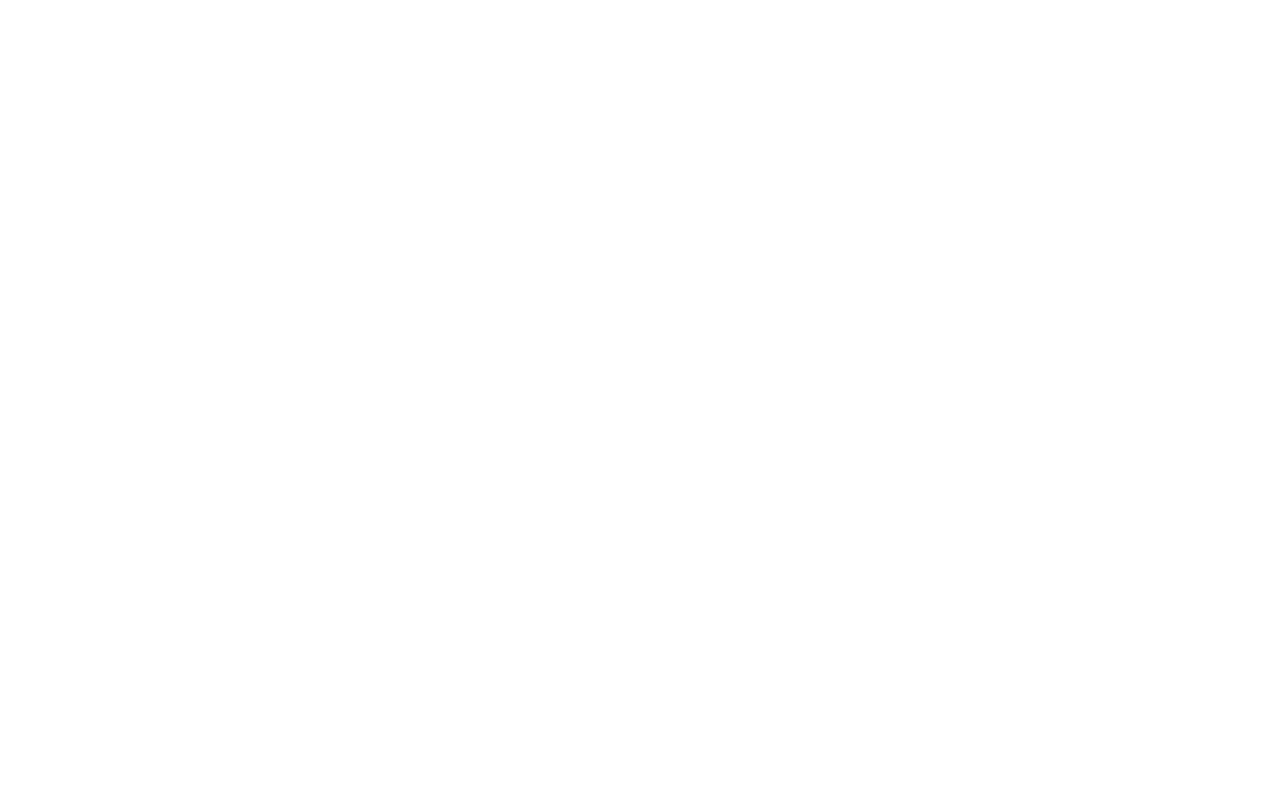
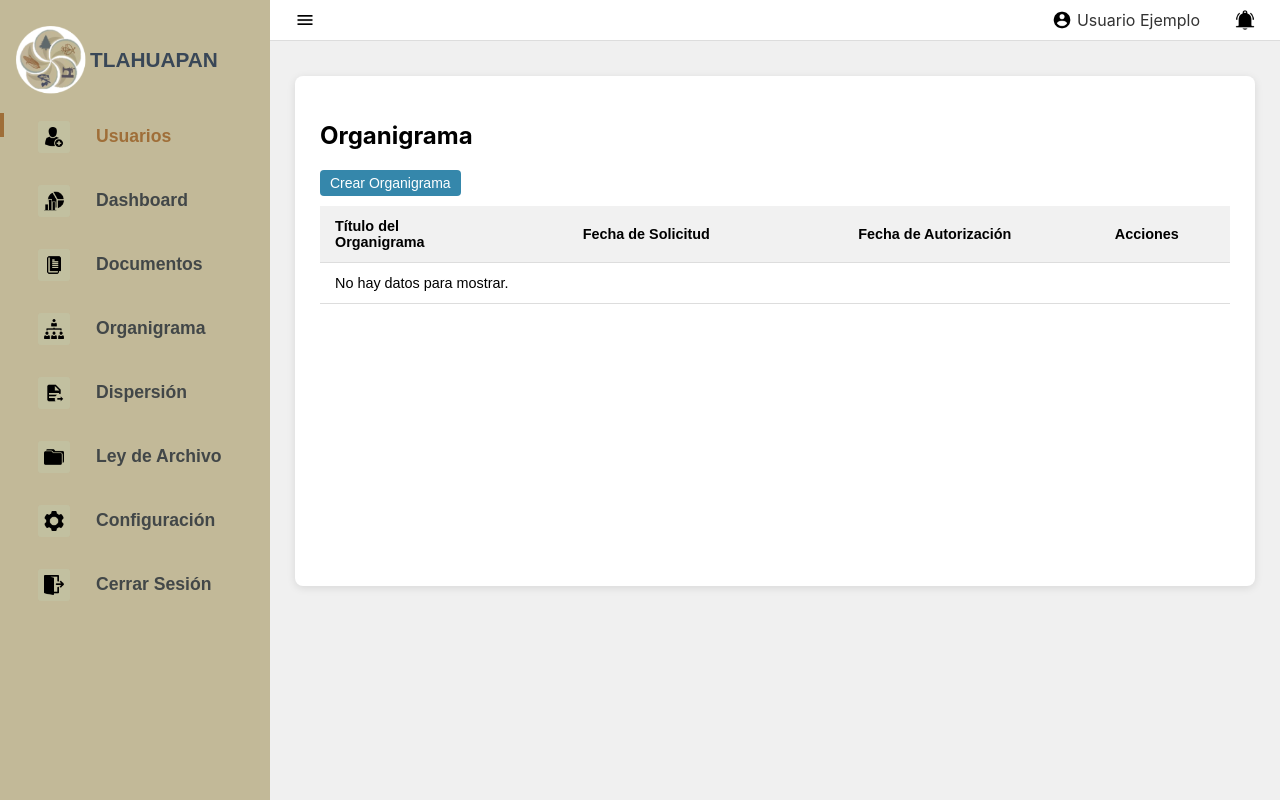
Before and after one commit to miriam-p22/sistema-documental, a React (Create React App) app: page /organigrama in a window 1280 px wide. Before the commit this address had no page. Built offline with nearby package versions, Linux system fonts and the light colour scheme.

Commit message:
Actualizacion organigrama

```diff
--- a/src/App.js
+++ b/src/App.js
@@ -2,6 +2,8 @@
 import { BrowserRouter as Router, Routes, Route } from "react-router-dom";
 import Layout from "./components/Layout";
 import Usuarios from "./views/Usuarios";
+import Documentos from "./views/Documentos";
+import Organigrama from "./views/Organigrama";
 import "./App.css";
 
 function App() {
@@ -12,6 +14,8 @@
         <Route path="/" element={<Layout />}>
           <Route index element={<Usuarios />} />
           <Route path="usuarios" element={<Usuarios />} />
+          <Route path="documentos" element={<Documentos />} />
+          <Route path="organigrama" element={<Organigrama />} />
         </Route>
 
       </Routes>
--- a/src/views/Organigrama.jsx
+++ b/src/views/Organigrama.jsx
@@ -1,136 +1,116 @@
-import React, { useState } from "react";
-import Layout from "../components/Layout";
-import CardReutilizable from "../components/CardReutilizable";
-import TablaReutilizable from "../components/TablaReutilizable";
-import BotonReutilizable from "../components/BotonReutilizable";
-import ModalReutilizable from "../components/ModalReutilizable";
-import CampoFormulario from "../components/CampoFormulario";
+import React, { Component } from 'react';
+import BotonReutilizable from '../components/BotonReutilizable';
+import FiltroBusqueda from '../components/FiltroBusqueda';
+import TablaReutilizable from '../components/TablaReutilizable';
+import ModalReutilizable from '../components/ModalReutilizable';
 
-const Organigrama = () => {
-  const [modalCrear, setModalCrear] = useState(false);
-  const [modalAutorizar, setModalAutorizar] = useState(false);
-  const [modalInsertar, setModalInsertar] = useState(false);
-  const [modalVer, setModalVer] = useState(false);
-  const [vista, setVista] = useState("principal");
-  const [organigramas] = useState([]);
-  const [areas] = useState([]);
+class Organigrama extends Component {
+  constructor(props) {
+    super(props);
+    this.state = {
+      organigramas: [],
+      searchTerm: '',
+      isModalCrearOpen: false,
+      isModalAutorizarOpen: false,
+      isModalVerOpen: false,
+      organigramaActual: {},
+    };
+  }
 
-  // Columnas para la tabla
-  const columnasOrganigrama = [
-    "Título del organigrama",
-    "Fecha de autorización",
-    "Fecha de caducidad",
-    "Acciones",
-  ];
+  handleSearchChange = (e) => this.setState({ searchTerm: e.target.value });
 
-  const columnasAreas = ["Área", "Nivel", "Área superior"];
+  openModal = (modalName, org = {}) => {
+    this.setState({ [modalName]: true, organigramaActual: org });
+  };
+
+  closeModal = (modalName) => {
+    this.setState({ [modalName]: false });
+  };
+
+  render() {
+    const { organigramas, searchTerm, isModalCrearOpen, isModalAutorizarOpen, isModalVerOpen } = this.state;
+    const filtered = organigramas.filter((o) =>
+      o.titulo?.toLowerCase().includes(searchTerm.toLowerCase())
+    );
+
+    const columns = ['Título del Organigrama', 'Fecha de Solicitud', 'Fecha de Autorización', 'Acciones'];
 
     return (
-    <Layout>
-      {/* Vista principal */}
-      {vista === "principal" && (
-        <CardReutilizable title="Organigrama">
-          <div className="acciones">
-            <BotonReutilizable onClick={() => setModalCrear(true)}>
-              Crear
+      <div className="main-content-wrapper">
+        <main className="content-area">
+          <section className="content-section">
+            <div className="table-container">
+              <h2 className="card-title">Organigrama</h2>
+
+              <div className="management-buttons-container">
+                <BotonReutilizable onClick={() => this.openModal('isModalCrearOpen')}>
+                  Crear Organigrama
                 </BotonReutilizable>
               </div>
 
-          <div style={{ overflowX: "auto", background: "#fff", padding: "10px", borderRadius: "8px" }}>
-            <TablaReutilizable columns={columnasOrganigrama} data={organigramas} />
+              <TablaReutilizable
+                columns={columns}
+                data={filtered}
+                renderActions={(org) => (
+                  <>
+                    <button
+                      className="btn-action edit"
+                      onClick={() => this.openModal('isModalAutorizarOpen', org)}
+                    >
+                      Autorizar
+                    </button>
+                    <button
+                      className="btn-action btn-blue"
+                      onClick={() => this.openModal('isModalVerOpen', org)}
+                    >
+                      Ver
+                    </button>
+                  </>
+                )}
+              />
             </div>
+          </section>
+        </main>
 
+        {/* MODALES */}
         <ModalReutilizable
           id="modalCrearOrganigrama"
           title="Nueva versión de organigrama"
-            isOpen={modalCrear}
-            onClose={() => setModalCrear(false)}
-            onAccept={() => setModalCrear(false)}
+          isOpen={isModalCrearOpen}
+          onClose={() => this.closeModal('isModalCrearOpen')}
+          onAccept={() => this.closeModal('isModalCrearOpen')}
           acceptButtonText="Crear"
         >
-            <CampoFormulario
-              label="Título del organigrama"
-              placeholder="Ej. Organigrama 2025–2028"
-              required
-            />
+          <label className="field">
+            <span>Título del organigrama</span>
+            <input className="input" type="text" placeholder="Ej. Organigrama 2025–2028" />
+          </label>
         </ModalReutilizable>
-        </CardReutilizable>
-      )}
 
-      {/* Vista añadir areas */}
-      {vista === "gestion" && (
-        <CardReutilizable title="Gestión Organizacional">
-          <div className="acciones">
-            <BotonReutilizable onClick={() => setModalInsertar(true)}>
-              Agregar áreas
-            </BotonReutilizable>
-            <BotonReutilizable onClick={() => setModalAutorizar(true)}>
-              Autorizar
-            </BotonReutilizable>
-            <BotonReutilizable className="ghost" onClick={() => setVista("principal")}>
-              Regresar
-            </BotonReutilizable>
-          </div>
-
-          {/* Tabla Reutilizable (sin datos) */}
-          <div style={{ overflowX: "auto", background: "#fff", padding: "10px", borderRadius: "8px" }}>
-            <TablaReutilizable columns={columnasAreas} data={areas} />
-          </div>
-        </CardReutilizable>
-      )}
-
-      {/* Modal Autorizar */}
         <ModalReutilizable
           id="modalAutorizarOrganigrama"
           title="Autorizar organigrama"
-        isOpen={modalAutorizar}
-        onClose={() => setModalAutorizar(false)}
-        onAccept={() => setModalAutorizar(false)}
+          isOpen={isModalAutorizarOpen}
+          onClose={() => this.closeModal('isModalAutorizarOpen')}
+          onAccept={() => this.closeModal('isModalAutorizarOpen')}
           acceptButtonText="Solicitar"
         >
           <p>¿Desea solicitar la autorización del organigrama actual?</p>
         </ModalReutilizable>
 
-      {/* Modal Insertar Área */}
-      <ModalReutilizable
-        id="modalInsertarArea"
-        title="Agregar área"
-        isOpen={modalInsertar}
-        onClose={() => setModalInsertar(false)}
-        onAccept={() => setModalInsertar(false)}
-        acceptButtonText="Agregar"
-      >
-        <div className="grid two">
-          <CampoFormulario label="Nombre del área" placeholder="Ej. Secretaría Técnica" />
-          <CampoFormulario label="Nivel" isSelect>
-            <option value="">Selecciona...</option>
-            <option value="1">1</option>
-            <option value="2">2</option>
-            <option value="3">3</option>
-            <option value="4">4</option>
-          </CampoFormulario>
-          <CampoFormulario label="Área superior" isSelect>
-            <option value="Presidencia Municipal">Presidencia Municipal</option>
-            <option value="Secretaría Técnica">Secretaría Técnica</option>
-          </CampoFormulario>
-        </div>
-      </ModalReutilizable>
-
-      {/* Modal Ver Organigrama */}
         <ModalReutilizable
           id="modalVerOrganigrama"
           title="Organigrama autorizado"
-        isOpen={modalVer}
-        onClose={() => setModalVer(false)}
-        onAccept={() => setModalVer(false)}
-        acceptButtonText="Cerrar"
+          isOpen={isModalVerOpen}
+          onClose={() => this.closeModal('isModalVerOpen')}
         >
-        <div className="organigrama-contenedor">
-          <p>Aquí se mostrará la estructura del organigrama autorizado.</p>
+          <div id="contenedorOrganigrama" style={{ minHeight: '300px' }}>
+            <p>Vista del organigrama autorizado aquí.</p>
           </div>
         </ModalReutilizable>
-    </Layout>
+      </div>
     );
-};
+  }
+}
 
 export default Organigrama;
```
Also changed, not shown: src/views/Documentos.jsx (deleted). Lines whose indentation alone changed are shown as unchanged.
